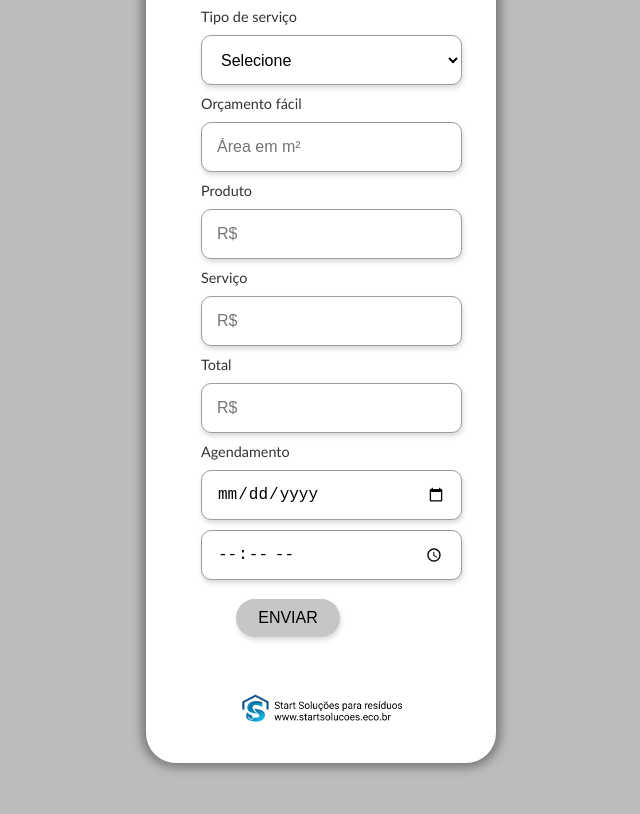
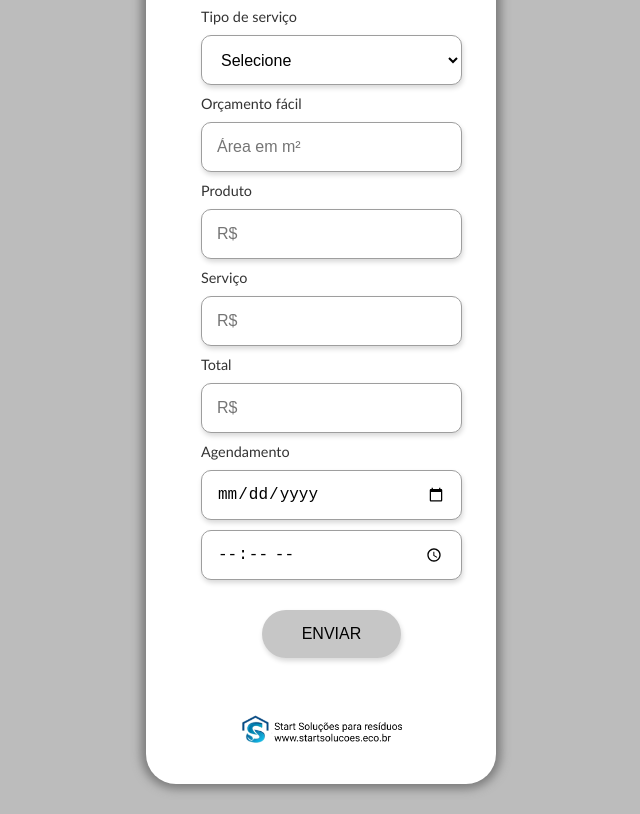
Before and after one commit to gabriela-klusener/reciclometro, a plain HTML site: page html/PV.html in a window 1280 px wide. Shown: the part 166-980 px from the top of the page, without its empty margins (319-959 px from the left). Before the commit the page ends 959 px from the top, so only its background shows below. Drawn offline with Linux system fonts and the light colour scheme.

Commit message:
alteração do botão enviar

```diff
--- a/css/PV.css
+++ b/css/PV.css
@@ -89,7 +89,7 @@ form label {
 }
 
 form input, form select {
-    padding: 15px; /* Aumenta o padding para caixas de texto maiores */
+    padding: 15px;
     border: 1px solid #9e9e9e;
     background-color: #ffffff;
     border-radius: 10px;
@@ -102,20 +102,23 @@ form input, form select {
 form button[type="button"] {
     background-color: rgb(198, 198, 198);
     color: rgb(0, 0, 0);
-    padding: 6%;
+    padding: 15px;
     border: none;
     border-radius: 30px;
     font-size: 1rem;
     cursor: pointer;
-    margin: 5% 20% 0 20%;
+    margin-left: 35%;
+    margin-top: 20px;
     box-shadow: 1px 3px 5px 0px rgb(217, 217, 217);
+    width: 80%;
+    display: block;
 }
 
 form button[type="button"]:hover {
     background-color: rgb(3, 152, 158);
 }
 
-#footer{
+#footer {
     max-width: 50%;
     margin: 10%;
 }
```
